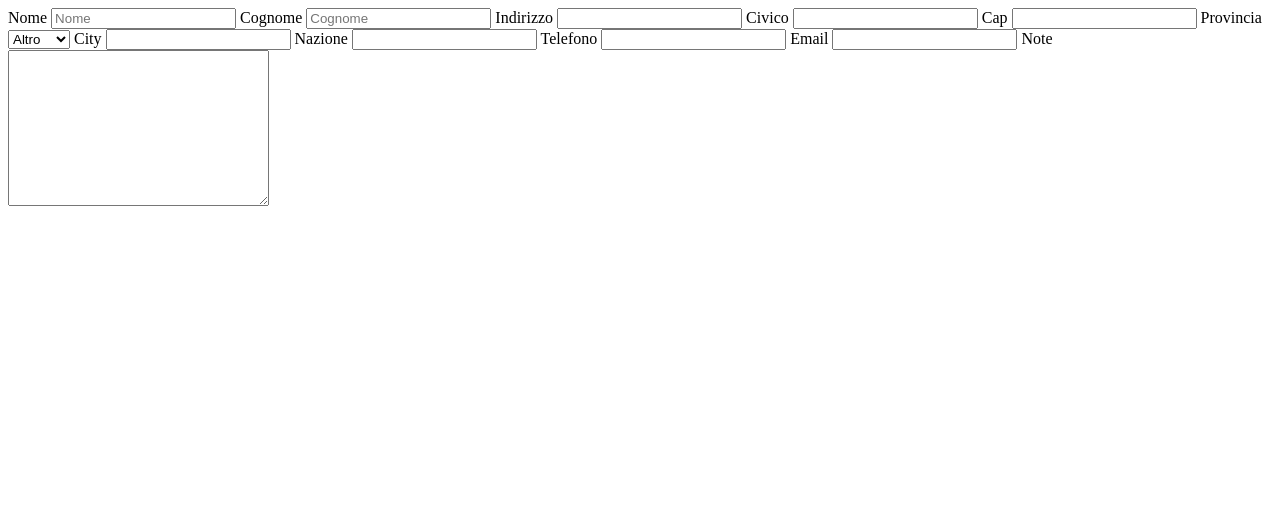
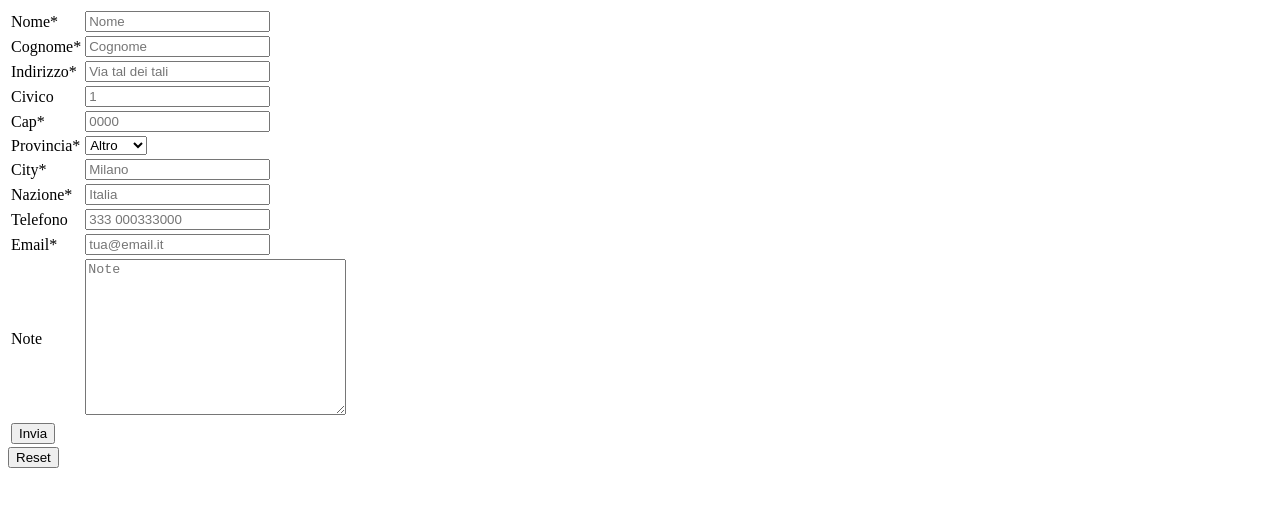
Before and after one commit to antonio8101/antonio8101.github.io, a plain HTML site: page form/spedizione.html in a window 1280 px wide. Drawn offline with Linux system fonts and the light colour scheme.

Commit message:
delivery formatted

```diff
--- a/form/spedizione.html
+++ b/form/spedizione.html
@@ -5,46 +5,112 @@
     <title>Form spedizione</title>
 </head>
 <body>
-<form>
 
-    <label for="name">Nome</label>
-    <input id="name" type="text" name="name" placeholder="Nome">
+<table>
 
-    <label for="lastname">Cognome</label>
-    <input id="lastname" type="text" name="lastname" placeholder="Cognome">
+<form id="delivery" autocomplete="off">
 
-    <label for="address">Indirizzo</label>
-    <input type="text" name="address" id="address">
+    <tr>
+        <td><label for="name">Nome*</label></td>
+        <td>
+            <input id="name" type="text" name="name" placeholder="Nome" required>
+        </td>
+    </tr>
 
-    <label for="po">Civico</label>
-    <input type="number" name="po" id="po">
+    <tr>
+        <td><label for="lastname">Cognome*</label></td>
+        <td>
+            <input id="lastname" type="text" name="lastname" placeholder="Cognome" required>
+        </td>
+    </tr>
 
-    <label for="cap">Cap</label>
-    <input type="number" name="cap" id="cap">
 
-    <label for="province">Provincia</label>
-    <select name="province" id="province">
-        <option value="MI">Milano</option>
-        <option value="RM">Roma</option>
-        <option value="TO">Torino</option>
-        <option value="OTHER" selected>Altro</option>
-    </select>
+    <tr>
+        <td><label for="address">Indirizzo*</label></td>
+        <td>
+            <input type="text" name="address" id="address" placeholder="Via tal dei tali" required>
+        </td>
+    </tr>
 
-    <label for="city">City</label>
-    <input type="text" name="city" id="city">
 
-    <label for="country">Nazione</label>
-    <input type="text" name="country" id="country">
+    <tr>
+        <td><label for="po">Civico</label></td>
+        <td>
+            <input type="number" name="po" id="po" placeholder="1">
+        </td>
+    </tr>
 
-    <label for="phone">Telefono</label>
-    <input type="tel" name="phone" id="phone">
+    <tr>
+        <td><label for="cap">Cap*</label></td>
+        <td>
+            <input type="number" name="cap" id="cap" placeholder="0000" required>
+        </td>
+    </tr>
 
-    <label for="email">Email</label>
-    <input type="email" name="email" id="email">
 
-    <label for="note">Note</label>
-    <textarea name="note" id="note" cols="30" rows="10"></textarea>
+    <tr>
+        <td><label for="province">Provincia*</label></td>
+        <td>
+            <select name="province" id="province" required>
+                <option value="MI">Milano</option>
+                <option value="RM">Roma</option>
+                <option value="TO">Torino</option>
+                <option value="OTHER" selected>Altro</option>
+            </select>
+        </td>
+    </tr>
+
+
+    <tr>
+        <TD>    <label for="city">City*</label>
+        </TD>
+        <td>
+            <input type="text" name="city" id="city" placeholder="Milano" required>
+        </td>
+    </tr>
+
+    <tr>
+        <td><label for="country">Nazione*</label></td>
+        <td>
+            <input type="text" name="country" id="country" placeholder="Italia" required>
+        </td>
+    </tr>
+
+
+    <tr>
+        <td><label for="phone">Telefono</label></td>
+        <td>
+            <input type="tel" name="phone" id="phone" placeholder="333 000333000">
+        </td>
+    </tr>
+
+
+    <tr>
+        <td><label for="email">Email*</label></td>
+        <td>
+            <input type="email" name="email" id="email" placeholder="tua@email.it" required>
+        </td>
+    </tr>
+
+
+    <tr>
+        <td>    <label for="note">Note</label>
+        </td>
+        <td>
+            <textarea name="note" id="note" cols="30" rows="10" placeholder="Note"></textarea>
+        </td>
+    </tr>
+
+    <tr>
+        <td colspan="2">
+            <input type="submit" value="Invia">
+        </td>
+    </tr>
 </form>
 
+</table>
+
+
+<button type="reset" form="delivery">Reset</button>
 </body>
 </html>
```
